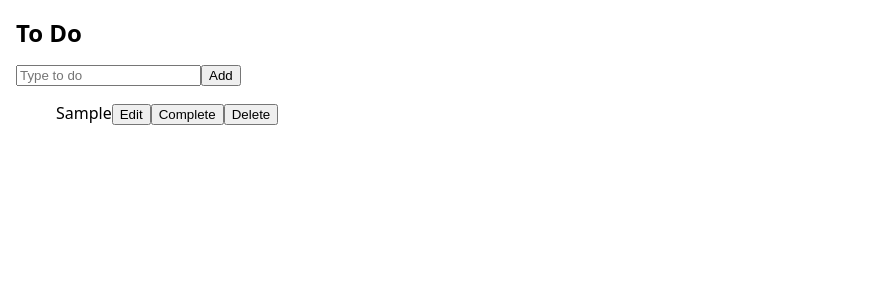
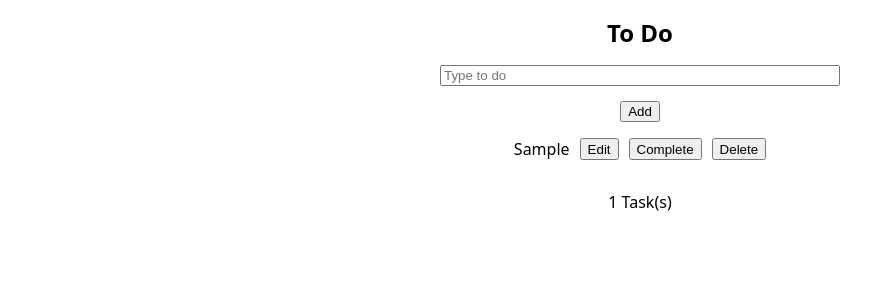
Before and after one commit to AlexVCS/react-to-do-mvps, a React (Create React App) app: page / in a window 1280 px wide. Both pictures are taken after typing "Sample" into the empty fields and a click on the button "Add". Shown: the top 300 px of the page, without its empty margins (0-887 px from the left). Built offline with nearby package versions, Linux system fonts and the light colour scheme.

Commit message:
update style and change a couple ul's to p

```diff
--- a/src/AddToList.js
+++ b/src/AddToList.js
@@ -1,5 +1,6 @@
 import React, { useState } from 'react';
 import List from './List.js';
+import "./style.css";
 
 export default function AddToList() {
   const [newItem, setNewItem] = useState('');
@@ -10,13 +11,14 @@ export default function AddToList() {
   };
 
   return (
-    <>
+    <div className="content">
       <input
         value={newItem}
+        className="toDoInput"
         onChange={(e) => handleChange(e)}
         placeholder="Type to do"
       />
       <List newItem={newItem} setNewItem={setNewItem} />
-    </>
+    </div>
   );
 }
--- a/src/App.js
+++ b/src/App.js
@@ -5,7 +5,7 @@ import './style.css';
 export default function App() {
   return (
     <div>
-      <h1>To Do</h1>
+      <h1 className="header">To Do</h1>
       <AddToList />
     </div>
   );
--- a/src/List.js
+++ b/src/List.js
@@ -1,30 +1,13 @@
 import React, { useState } from 'react';
+import "./style.css";
+
 
 export default function List({ newItem, setNewItem }) {
-  const testData = [
-    {
-      task: 'eat',
-      id: 1,
-      edit: false,
-    },
-    {
-      task: 'walk',
-      id: 2,
-      edit: false,
-    },
-    {
-      task: 'shop',
-      id: 3,
-      edit: false,
-    }
-  ];
-
   const [list, setList] = useState([]);
   const [completed, setCompleted] = useState([]);
 
   let listCopy = [...list];
   let uuid = crypto.randomUUID();
-
 
   const appendToList = (newItem) => {
     listCopy.push({task: `${newItem}`, id: uuid, edit: false, complete: false});
@@ -71,7 +54,7 @@ export default function List({ newItem, setNewItem }) {
     setCompleted(completedListCopy);
     const itemIndex = list.indexOf(listItem);
     if (itemIndex > -1) {
-      alert(`Is ${listItem.task} complete?`);
+      alert(`You're marking ${listItem.task} complete`);
     }
     listCopy.splice(itemIndex, 1);
     setList(listCopy);
@@ -80,41 +63,57 @@ export default function List({ newItem, setNewItem }) {
 
   const toDoList = list.map((listItem, index) => {
     return (
-      <div key={listItem.id}>
+      <div key={listItem.id} className="listContainer">
   {listItem.edit === false ? (
-          <>
-            <span>{listItem.task}</span>
-            <button onClick={() => editListItem(index)} className="editButton">
+    <div className="listItem">
+      <span className="task">{listItem.task}</span>
+      <div class="editOrUpdateContainer">
+        <button onClick={() => editListItem(index)} className="button">
           Edit
         </button>
-          </>
+      </div>
+      <div class="buttonContainer">
+        <button
+          className="button"
+          onClick={() => markAsComplete(listItem, index)}
+        >
+          Complete
+        </button>
+        <button onClick={() => removeFromList(listItem)}>Delete</button>
+      </div>
+    </div>
   ) : (
-          <>
+    <div className="listItem">
       <input
-              // listItem being passed in as a parameter to onChange makes its value undefined
-              // onChange={(e, listItem) => handleEdit(e, listItem)}
         onChange={(e) => handleEdit(e, index)}
         value={listItem.task}
+        className="editTaskInput"
       />
-            <button
-              onClick={() => updateListItem(index)}
-              className="editButton"
-            >
+      <div class="editOrUpdateContainer">
+        <button onClick={() => updateListItem(index)} className="button">
           Update
         </button>
-          </>
-        )}
-
-        <button onClick={() => markAsComplete(listItem, index)}>Complete</button>
+      </div>
+      <div class="buttonContainer">
+        <button
+          className="button"
+          onClick={() => markAsComplete(listItem, index)}
+        >
+          Complete
+        </button>
         <button onClick={() => removeFromList(listItem)}>Delete</button>
       </div>
+    </div>
+  )}
+</div>
+
     );
   });
 
   const completedList = completed.map((completedItem) => {
           return (
             <div key={completedItem.id}>
-            <span>{completedItem.task}</span>
+              &#9989; <span>{completedItem.task}</span>
             </div>
           );
         })
@@ -123,13 +122,16 @@ export default function List({ newItem, setNewItem }) {
   return (
     <>
       <button onClick={() => appendToList(newItem)}>Add</button>
-      <ul>{toDoList}</ul>
+      <p>{toDoList}</p>
 
+      {list.length > 0 &&
+        <div>{list.length} Task(s)</div>
+      }
       {completed.length > 0 &&
-      <>
+      <div className="completedContainer">
         <h4>Completed</h4>
-        <ul>{completedList}</ul>
-      </>
+        <p className="completed">{completedList}</p>
+      </div>
       }
     </>
   );
--- a/src/style.css
+++ b/src/style.css
@@ -10,15 +10,66 @@ body {
   background-color: white;
 }
 
+input {
+     width:100%;
+     display:block
+}
+
 h1 {
   font-weight: 800;
   font-size: 1.5rem;
 }
 
-li {
-  list-style-type: none;
+.header {
+  text-align: center;
 }
 
 .list {
   display: flex;
 }
+
+.listItem {
+  display: flex;
+  justify-content: space-between;
+  flex-wrap: wrap;
+  margin-bottom: 15px;
+}
+
+.editTaskInput {
+  width: 100px;
+}
+
+.content {
+  display: flex;
+  align-items: center;
+  justify-content: center;
+  align-content: baseline;
+  flex-direction: column;
+}
+
+.toDoInput {
+  width: 400px;
+  margin-bottom: 15px;
+}
+
+.listContainer {
+  display: flex;
+  flex-direction: column;
+}
+
+.button,
+.task {
+  margin-right: 10px;
+}
+
+.editOrUpdateContainer {
+  display: flex;
+}
+
+.buttonContainer {
+  display: flex;
+}
+
+.completedContainer {
+  text-align: center;
+}
```
Lines whose indentation alone changed are shown as unchanged.
